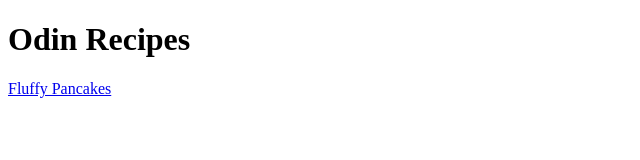
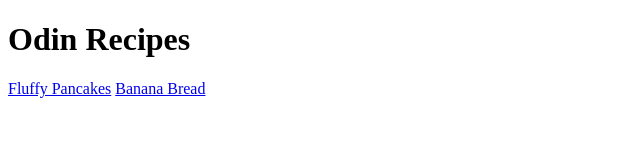
Before and after one commit to D1n-ma/odin-recipes, a plain HTML site: page index.html in a window 1280 px wide. Shown: the whole page, without its empty margins (0-640 px from the left). Drawn offline with Linux system fonts and the light colour scheme.

Commit message:
Add link to banana bread recipe

```diff
--- a/index.html
+++ b/index.html
@@ -9,5 +9,7 @@
   <h1>Odin Recipes</h1>
 
   <a href="recipes/fluffypancakes.html">Fluffy Pancakes</a>
+
+  <a href="recipes/bananabread.html">Banana Bread</a>
 </body>
 </html>
```
